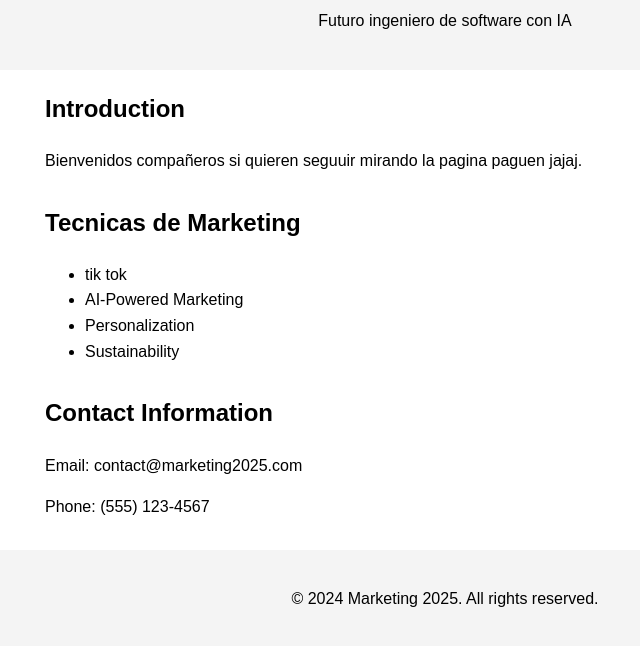
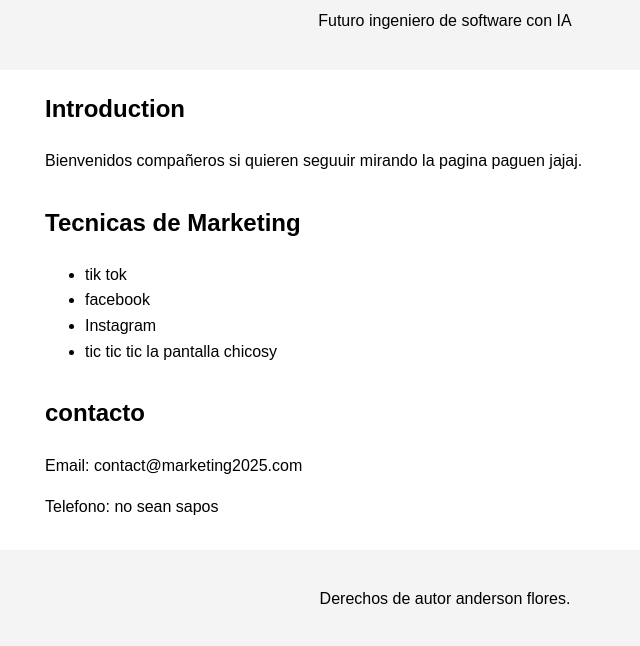
Before and after one commit to remigiohuarcaya/Marketing2025, a plain HTML site: page anderson.html in a window 1280 px wide. Shown: the part 126-772 px from the top of the page, without its empty margins (195-835 px from the left). Drawn offline with Linux system fonts and the light colour scheme.

Commit message:
Anderson 3

```diff
--- a/anderson.html
+++ b/anderson.html
@@ -46,21 +46,21 @@
             <h2>Tecnicas de Marketing</h2>
             <ul>
                 <li>tik tok</li>
-                <li>AI-Powered Marketing</li>
-                <li>Personalization</li>
-                <li>Sustainability</li>
+                <li>facebook</li>
+                <li>Instagram</li>
+                <li>tic tic tic la pantalla chicosy</li>
             </ul>
         </section>
 
         <section>
-            <h2>Contact Information</h2>
+            <h2>contacto</h2>
             <p>Email: contact@marketing2025.com</p>
-            <p>Phone: (555) 123-4567</p>
+            <p>Telefono: no sean sapos </p>
         </section>
     </main>
 
     <footer>
-        <p>&copy; 2024 Marketing 2025. All rights reserved.</p>
+        <p>Derechos de autor anderson flores.</p>
     </footer>
 </body>
 </html>
```
